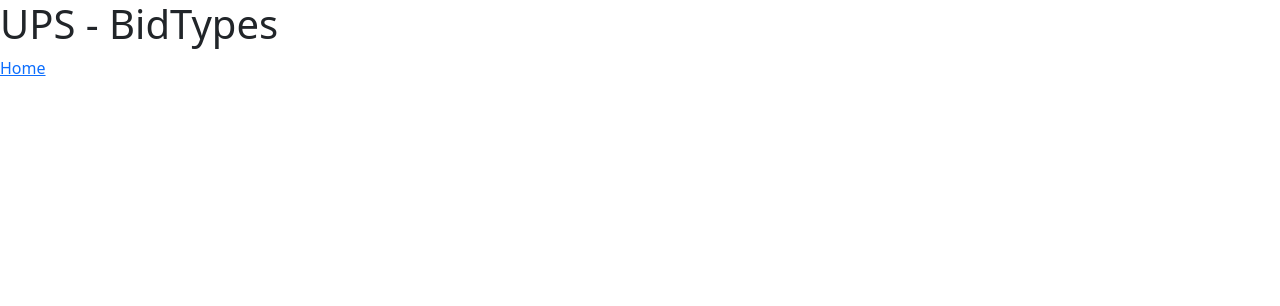
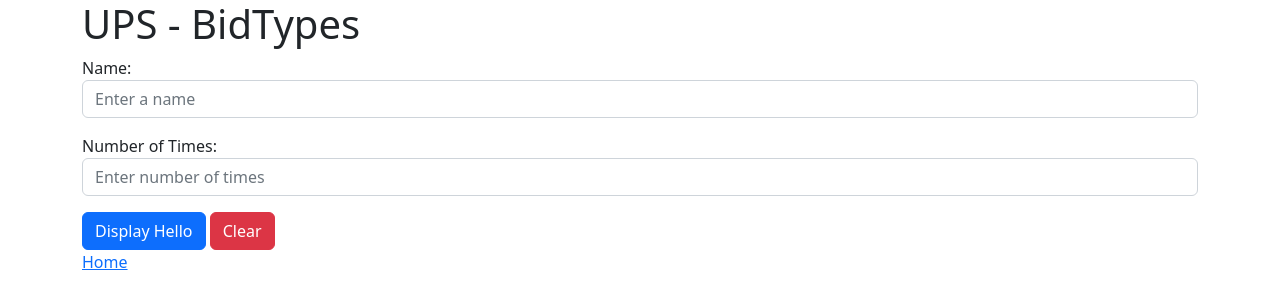
Before and after one commit to LA-McAlister/CIS117-React-App, a React (Create React App) app in the folder bidpro-admin/: page /ups/bidtypes in a window 1280 px wide. Shown: the top 306 px of the page. Built offline with nearby package versions, Linux system fonts and the light colour scheme.

Commit message:
Hello Name - Looping Structures Lab

```diff
--- /dev/null
+++ b/bidpro-admin/src/components/HelloNameLooping/HelloNameLooping.jsx
@@ -0,0 +1,77 @@
+import React, { useState } from "react";
+
+export const HelloNameLooping = () => {
+  const [name, setName] = useState("");
+  const [numOfTimesInput, setNumOfTimesInput] = useState("");
+  //const [numOfTimes, setNumOfTimes] = useState(0);
+  const [helloNameMessages, setHelloNameMessages] = useState([]);
+
+  const displayHelloMessage = () => {
+    //setNumOfTimes(Number(numOfTimesInput));
+    let numOfTimes = Number(numOfTimesInput);
+
+    let messages = [];
+    for (let ctr = 0; ctr < numOfTimes; ctr++) {
+      let message = `Hello ${name}`;
+      if ((ctr + 1) % 2 === 0) {
+        message += "!";
+      }
+      messages.push(message);
+    }
+    setHelloNameMessages(messages);
+  };
+
+  const clearName = () => {
+    setName("");
+    setNumOfTimesInput("");
+    //setNumOfTimes(0);
+    setHelloNameMessages([]);
+  };
+
+  return (
+    <>
+      <div className="mb-3">
+        <lable htmlFor="helloNameInput" className="form-lable">
+          Name:
+        </lable>
+        <input
+          type="text"
+          className="form-control"
+          id="helloNameInput"
+          placeholder="Enter a name"
+          value={name}
+          onChange={(e) => setName(e.target.value)}
+        />
+      </div>
+
+      <div className="mb-3">
+        <lable htmlFor="numOfTimesInput" className="form-lable">
+          Number of Times:
+        </lable>
+        <input
+          type="number"
+          className="form-control"
+          id="numOfTimesInput"
+          placeholder="Enter number of times"
+          value={numOfTimesInput}
+          onChange={(e) => setNumOfTimesInput(e.target.value)}
+        />
+      </div>
+
+      <ol>
+        {helloNameMessages.map((message, ctr) => {
+          return <li key={ctr}>{message}</li>;
+        })}
+      </ol>
+
+      <div>
+        <button className="btn btn-primary" onClick={displayHelloMessage}>
+          Display Hello
+        </button>{" "}
+        <button className="btn btn-danger" onClick={clearName}>
+          Clear
+        </button>
+      </div>
+    </>
+  );
+};
--- /dev/null
+++ b/bidpro-admin/src/components/HelloNameLooping/index.js
@@ -0,0 +1,3 @@
+import { HelloNameLooping } from "./HelloNameLooping";
+
+export default HelloNameLooping;
--- a/bidpro-admin/src/pages/ups/bidtypes/UPBidTypes.jsx
+++ b/bidpro-admin/src/pages/ups/bidtypes/UPBidTypes.jsx
@@ -1,10 +1,12 @@
 import React from "react";
 import { Link } from "react-router-dom";
+import { HelloNameLooping } from "../../../components/HelloNameLooping/HelloNameLooping";
 
 export const UPBidTypes = () => {
   return (
-    <div>
+    <div className="container">
       <h1>UPS - BidTypes</h1>
+      <HelloNameLooping />
       <Link to="/">Home</Link>
     </div>
   );
```
